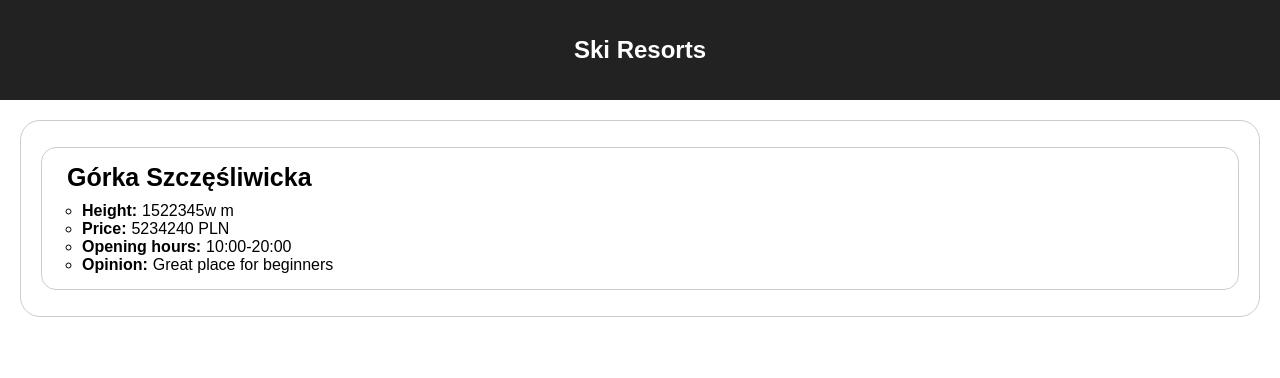
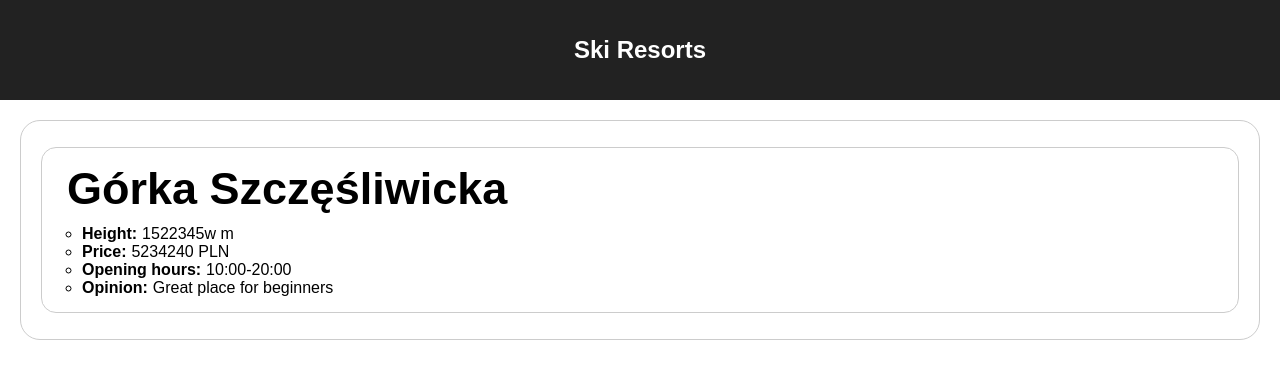
Before and after one commit to ewus27/warsawJS17, a React (Create React App) app: page / in a window 1280 px wide. Shown: the top 378 px of the page. Built offline with nearby package versions, Linux system fonts and the light colour scheme.

Commit message:
zmiana wlk czcionki

```diff
--- a/src/components/SkiResorts.css
+++ b/src/components/SkiResorts.css
@@ -20,7 +20,7 @@
 
 .SkiResortsList header {
   margin: 0 0 10px 25px;
-  font-size: 25px;
+  font-size: 45px;
   font-weight: bold;
 }
 
```
